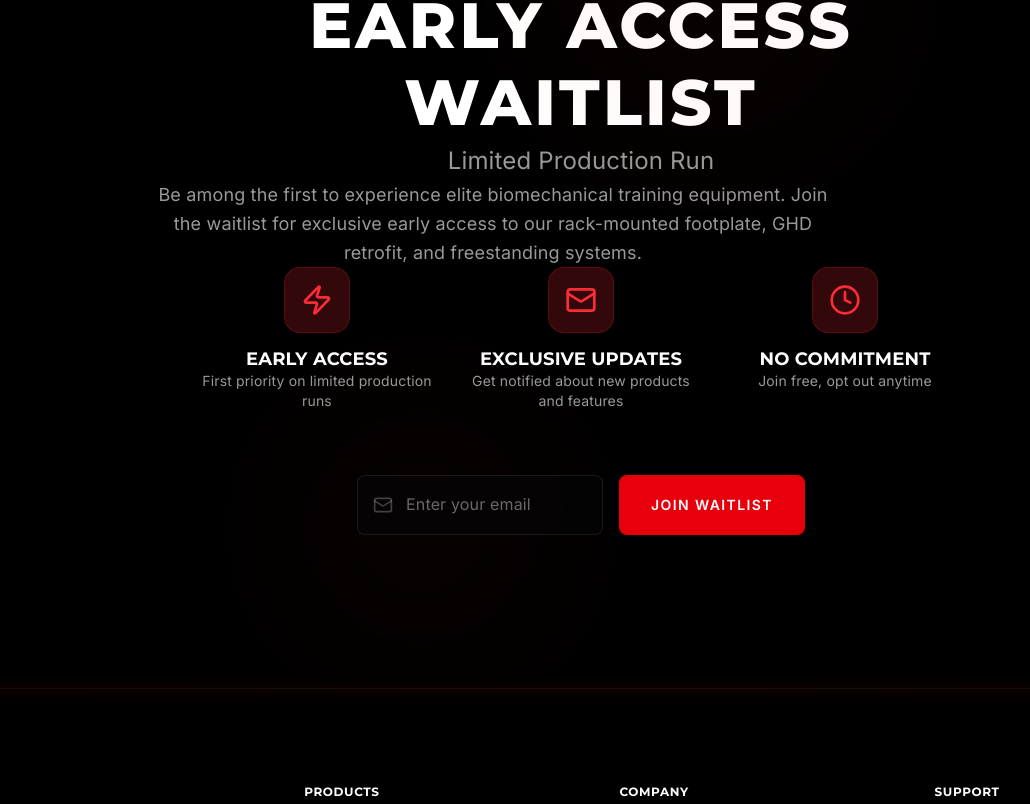
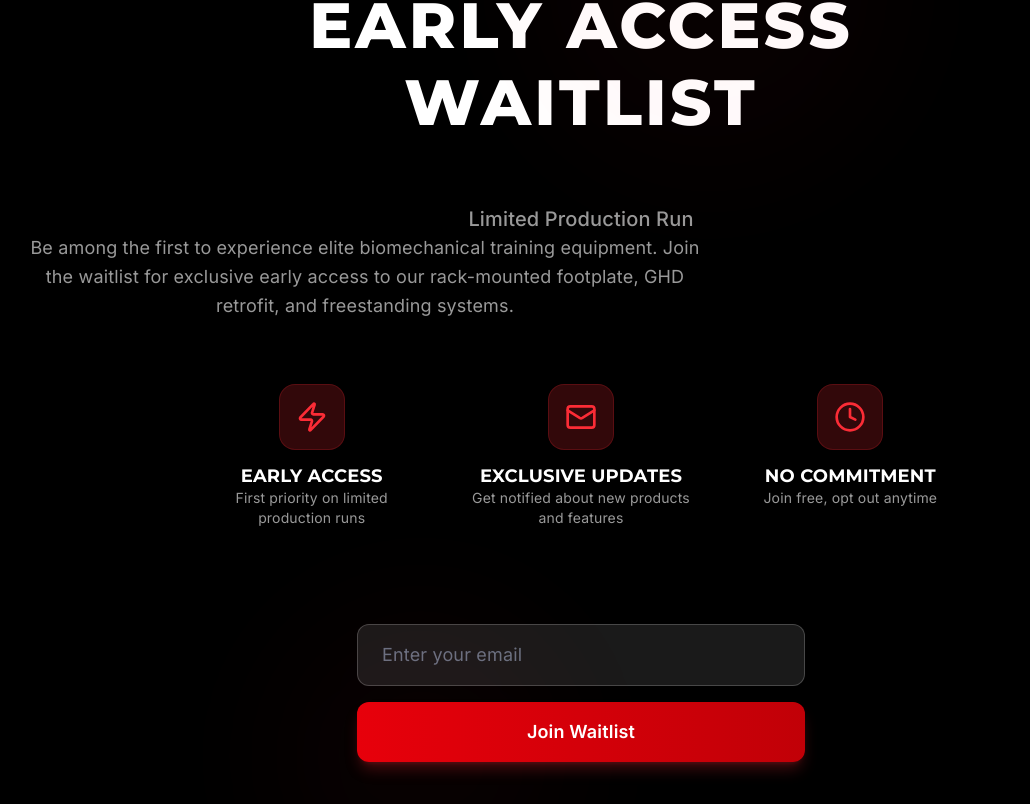
Before and after one commit to infinityspine/exiqx-website, a Next.js app: page /join-waitlist in a window 1280 px wide. Shown: the part 205-1009 px from the top of the page, without its empty margins (59-1089 px from the left). Built offline with nearby package versions, Linux system fonts and the light colour scheme.

Commit message:
🕒 Auto-commit: 2025-11-15 14:40:56

```diff
--- a/app/join-waitlist/page.tsx
+++ b/app/join-waitlist/page.tsx
@@ -1,9 +1,9 @@
 'use client'
 
+import { useState } from 'react'
 import { motion, useScroll, useSpring, useReducedMotion } from 'framer-motion'
 import { fadeUp, staggerChildren } from '@/lib/motionPresets'
-import WaitlistForm from '@/components/forms/WaitlistForm'
-import { Mail, Zap, Clock } from 'lucide-react'
+import { Mail, Zap, Clock, Check } from 'lucide-react'
 
 // Animated gradient orb component
 const AnimatedGradientOrb = ({
@@ -38,6 +38,11 @@ const AnimatedGradientOrb = ({
 }
 
 export default function JoinWaitlistPage() {
+  const [email, setEmail] = useState('')
+  const [loading, setLoading] = useState(false)
+  const [success, setSuccess] = useState(false)
+  const [error, setError] = useState('')
+
   const reducedMotion = useReducedMotion()
   const shouldReduceMotion = !!reducedMotion
   const { scrollYProgress } = useScroll()
@@ -46,6 +51,29 @@ export default function JoinWaitlistPage() {
     damping: 30,
     restDelta: 0.001,
   })
+
+  const handleSubmit = async (e: React.FormEvent) => {
+    e.preventDefault()
+    setLoading(true)
+    setError('')
+
+    try {
+      const response = await fetch('/api/waitlist', {
+        method: 'POST',
+        headers: { 'Content-Type': 'application/json' },
+        body: JSON.stringify({ email, source: 'website' })
+      })
+
+      if (!response.ok) throw new Error('Failed to join waitlist')
+
+      setSuccess(true)
+      setEmail('')
+    } catch (err) {
+      setError('Something went wrong. Please try again.')
+    } finally {
+      setLoading(false)
+    }
+  }
 
   return (
     <>
@@ -85,22 +113,46 @@ export default function JoinWaitlistPage() {
             shouldReduceMotion={shouldReduceMotion}
           />
 
-          <div className="mx-auto max-w-4xl px-6 text-center">
+          <div className="mx-auto max-w-6xl px-6 text-center">
+            {success ? (
+              <motion.div
+                initial={{ opacity: 0, y: 20 }}
+                animate={{ opacity: 1, y: 0 }}
+                className="text-center py-32"
+              >
+                <div className="inline-flex items-center justify-center w-24 h-24 rounded-full bg-red-500/20 border-2 border-red-500 mb-6">
+                  <Check className="w-12 h-12 text-red-500" strokeWidth={3} />
+                </div>
+                <h2 className="text-3xl font-bold text-white mb-2">YOU'RE ON THE LIST!</h2>
+                <p className="text-gray-400 mt-2">We'll notify you when early access opens.</p>
+              </motion.div>
+            ) : (
+              <>
+                {/* Headline Block */}
+                <div className="mb-16">
                   <motion.h1
                     variants={fadeUp}
-              className="font-display text-5xl sm:text-6xl lg:text-7xl font-extrabold uppercase tracking-[0.05em] text-white mb-6"
+                    className="text-5xl sm:text-6xl font-extrabold tracking-tight uppercase text-white mb-0 leading-tight"
                   >
-              Early Access Waitlist
+                    Early Access
                   </motion.h1>
+                  <motion.h1
+                    variants={fadeUp}
+                    className="text-5xl sm:text-6xl font-extrabold tracking-tight uppercase text-white mt-2 leading-tight"
+                  >
+                    Waitlist
+                  </motion.h1>
+                </div>
+
                 <motion.p
                   variants={fadeUp}
-              className="text-xl sm:text-2xl text-white/80 mb-4 leading-relaxed"
+                  className="text-xl font-medium text-gray-300 mt-6"
                 >
                   Limited Production Run
                 </motion.p>
                 <motion.p
                   variants={fadeUp}
-              className="text-lg text-white/60 max-w-2xl mx-auto mb-12 leading-relaxed"
+                  className="text-lg text-gray-400 max-w-2xl mx-auto mb-12 leading-relaxed"
                 >
                   Be among the first to experience elite biomechanical training equipment.
                   Join the waitlist for exclusive early access to our rack-mounted footplate,
@@ -110,7 +162,7 @@ export default function JoinWaitlistPage() {
                 {/* Benefits */}
                 <motion.div
                   variants={staggerChildren}
-              className="grid sm:grid-cols-3 gap-6 mb-16 max-w-3xl mx-auto"
+                  className="grid sm:grid-cols-3 gap-10 mt-16 mb-10 max-w-3xl mx-auto"
                 >
                   <motion.div
                     variants={fadeUp}
@@ -120,7 +172,7 @@ export default function JoinWaitlistPage() {
                       <Zap className="h-8 w-8 text-red-500" />
                     </div>
                     <h3 className="text-lg font-semibold text-white mb-2">Early Access</h3>
-                <p className="text-sm text-white/60">First priority on limited production runs</p>
+                    <p className="text-sm text-gray-400">First priority on limited production runs</p>
                   </motion.div>
                   <motion.div
                     variants={fadeUp}
@@ -130,7 +182,7 @@ export default function JoinWaitlistPage() {
                       <Mail className="h-8 w-8 text-red-500" />
                     </div>
                     <h3 className="text-lg font-semibold text-white mb-2">Exclusive Updates</h3>
-                <p className="text-sm text-white/60">Get notified about new products and features</p>
+                    <p className="text-sm text-gray-400">Get notified about new products and features</p>
                   </motion.div>
                   <motion.div
                     variants={fadeUp}
@@ -140,12 +192,34 @@ export default function JoinWaitlistPage() {
                       <Clock className="h-8 w-8 text-red-500" />
                     </div>
                     <h3 className="text-lg font-semibold text-white mb-2">No Commitment</h3>
-                <p className="text-sm text-white/60">Join free, opt out anytime</p>
+                    <p className="text-sm text-gray-400">Join free, opt out anytime</p>
                   </motion.div>
                 </motion.div>
 
                 {/* Waitlist Form */}
-            <WaitlistForm source="website" />
+                <motion.div variants={fadeUp} className="flex flex-col items-center gap-4 mt-24">
+                  <form onSubmit={handleSubmit} className="flex flex-col items-center gap-4 w-full max-w-md">
+                    <input
+                      type="email"
+                      placeholder="Enter your email"
+                      value={email}
+                      onChange={(e) => setEmail(e.target.value)}
+                      required
+                      disabled={loading}
+                      className="rounded-xl px-6 py-4 text-lg bg-white/10 border border-white/20 w-full text-white placeholder:text-gray-500 focus:outline-none focus:border-red-500/50 focus:ring-2 focus:ring-red-500/20 transition-all disabled:opacity-50 disabled:cursor-not-allowed"
+                    />
+                    <button
+                      type="submit"
+                      disabled={loading}
+                      className="relative w-full rounded-xl px-6 py-4 text-lg font-semibold text-white bg-gradient-to-r from-red-600 to-red-700 hover:from-red-500 hover:to-red-600 transition-all disabled:opacity-50 disabled:cursor-not-allowed shadow-lg shadow-red-500/25 hover:shadow-red-500/40"
+                    >
+                      {loading ? 'Joining...' : 'Join Waitlist'}
+                    </button>
+                  </form>
+                  {error && <p className="text-red-400 text-sm mt-2">{error}</p>}
+                </motion.div>
+              </>
+            )}
           </div>
         </motion.section>
       </main>
```
Lines whose indentation alone changed are shown as unchanged.
